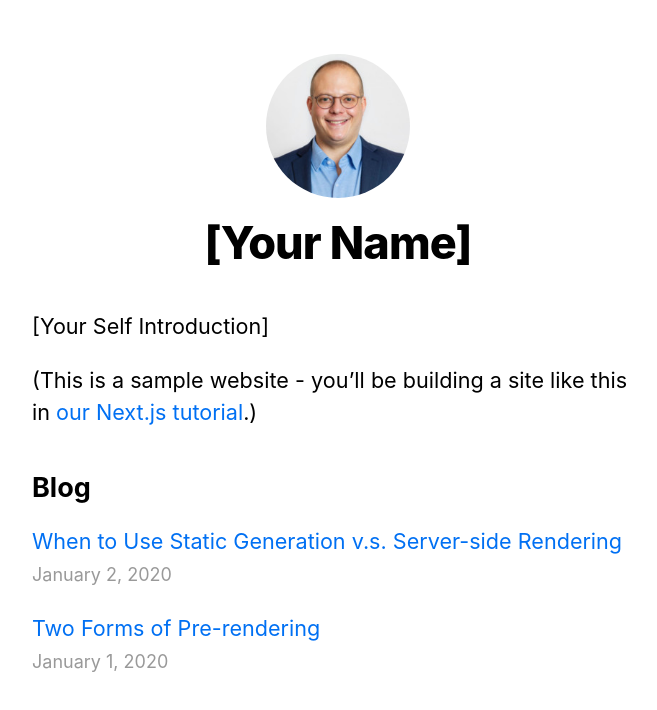
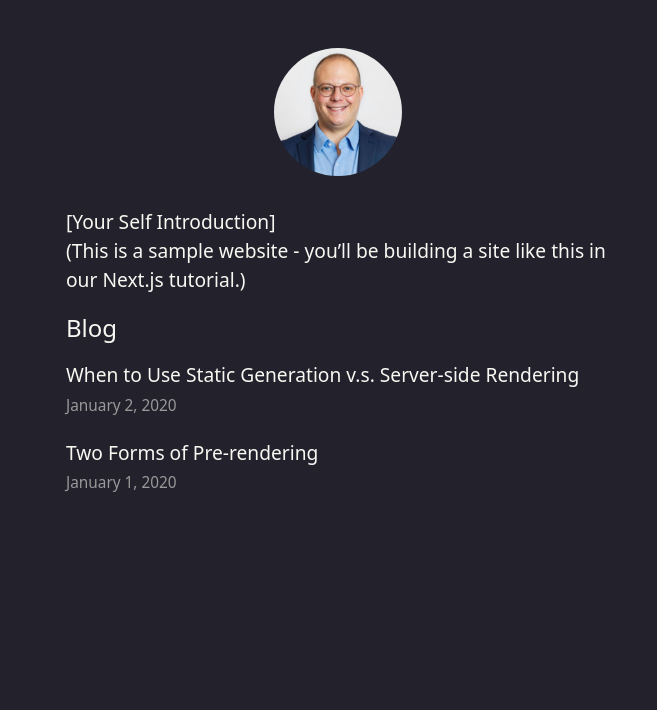
Before and after one commit to n0f3/ametta.dev, a Next.js app: page / in a window 1280 px wide. Shown: the top 710 px of the page, without its empty margins (302-959 px from the left). Built offline with nearby package versions, Linux system fonts and the light colour scheme.

Commit message:
Added basic theme configuration with tailwind css

```diff
--- a/components/layout.tsx
+++ b/components/layout.tsx
@@ -3,8 +3,8 @@ import styles from './layout.module.css';
 import utilStyles from 'styles/utils.module.css';
 import Link from 'next/link';
 
-const name = '[Your Name]';
-export const siteTitle = 'Next.js Sample Website';
+const name = '';
+export const siteTitle = 'Alessandro Metta Portfolio';
 
 export default function Layout({
   children,
--- a/package.json
+++ b/package.json
@@ -33,7 +33,8 @@
     "react": "16.13.1",
     "react-dom": "16.13.1",
     "remark": "^12.0.1",
-    "remark-html": "^12.0.0"
+    "remark-html": "^12.0.0",
+    "tailwindcss": "^1.8.10"
   },
   "devDependencies": {
     "@testing-library/jest-dom": "^5.11.4",
@@ -43,6 +44,7 @@
     "@types/react": "^16.9.49",
     "@typescript-eslint/eslint-plugin": "^4.1.1",
     "@typescript-eslint/parser": "^4.1.1",
+    "autoprefixer": "^10.0.0",
     "babel-jest": "^26.3.0",
     "concurrently": "^5.3.0",
     "cypress": "^5.2.0",
@@ -55,6 +57,8 @@
     "identity-obj-proxy": "^3.0.0",
     "jest": "^26.4.2",
     "lint-staged": "^10.4.0",
+    "postcss-flexbugs-fixes": "^4.2.1",
+    "postcss-preset-env": "^6.7.0",
     "prettier": "2.1.2",
     "ts-jest": "^26.4.0",
     "typescript": "^4.0.2"
--- a/pages/_app.tsx
+++ b/pages/_app.tsx
@@ -1,5 +1,5 @@
 import { AppProps } from 'next/dist/next-server/lib/router/router';
-import 'styles/global.css';
+import 'styles/index.css';
 
 export default function App({ Component, pageProps }: AppProps) {
   return <Component {...pageProps} />;
--- /dev/null
+++ b/postcss.config.js
@@ -0,0 +1,19 @@
+module.exports = {
+  plugins: [
+    'tailwindcss',
+    'autoprefixer',
+    'postcss-flexbugs-fixes',
+    [
+      'postcss-preset-env',
+      {
+        autoprefixer: {
+          flexbox: 'no-2009',
+        },
+        stage: 3,
+        features: {
+          'custom-properties': false,
+        },
+      },
+    ],
+  ],
+};
--- /dev/null
+++ b/styles/index.css
@@ -0,0 +1,16 @@
+@tailwind base;
+
+@layer base {
+  html,
+  body {
+    @apply bg-dracula-background;
+    color: theme('colors.dracula-foreground');
+  }
+}
+
+@tailwind components;
+
+/* custom components styles here */
+@tailwind utilities;
+
+/* Custom utilities here */
--- /dev/null
+++ b/tailwind.config.js
@@ -0,0 +1,27 @@
+module.exports = {
+  future: {
+    removeDeprecatedGapUtilities: true,
+    purgeLayersByDefault: true,
+  },
+  purge: ['./components/**/*.{js,ts,jsx,tsx}', './pages/**/*.{js,ts,jsx,tsx}'],
+  theme: {
+    extend: {
+      colors: {
+        'accent-1': '#333',
+        'dracula-background': '#22212C',
+        'dracula-comment': '#7970A9',
+        'dracula-foreground': '#F8F8F2',
+        'dracula-selection': '#454158',
+        'dracula-green': '#8AFF80',
+        'dracula-pink': '#FF80BF',
+        'dracula-purple': '#FF80BF',
+        'dracula-cyan': '#80FFEA',
+        'dracula-orange': '#FFCA80',
+        'dracula-red': '#FF9580',
+        'dracula-yellow': '#FFFF80',
+      },
+    },
+  },
+  variants: {},
+  plugins: [],
+};
```
Also changed, not shown: 1 other file (tests, documents, lock files or other folders).
